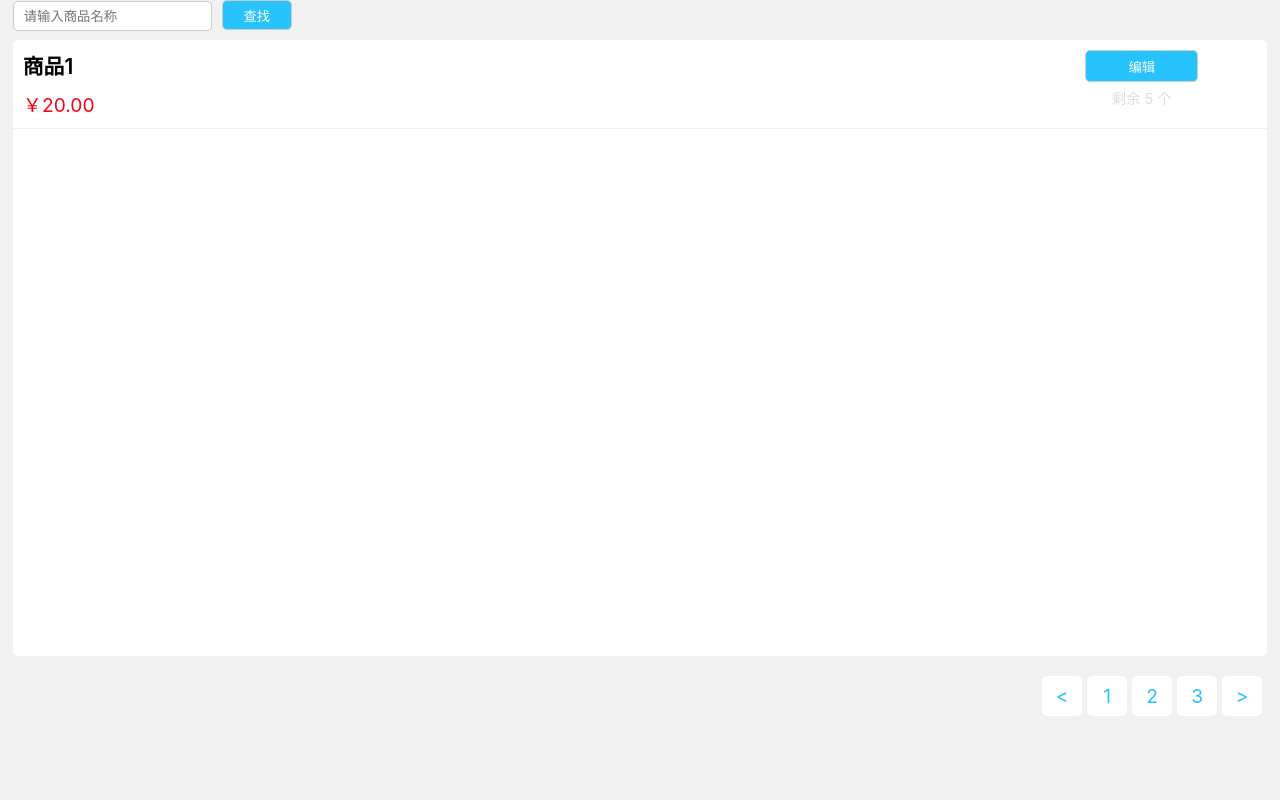
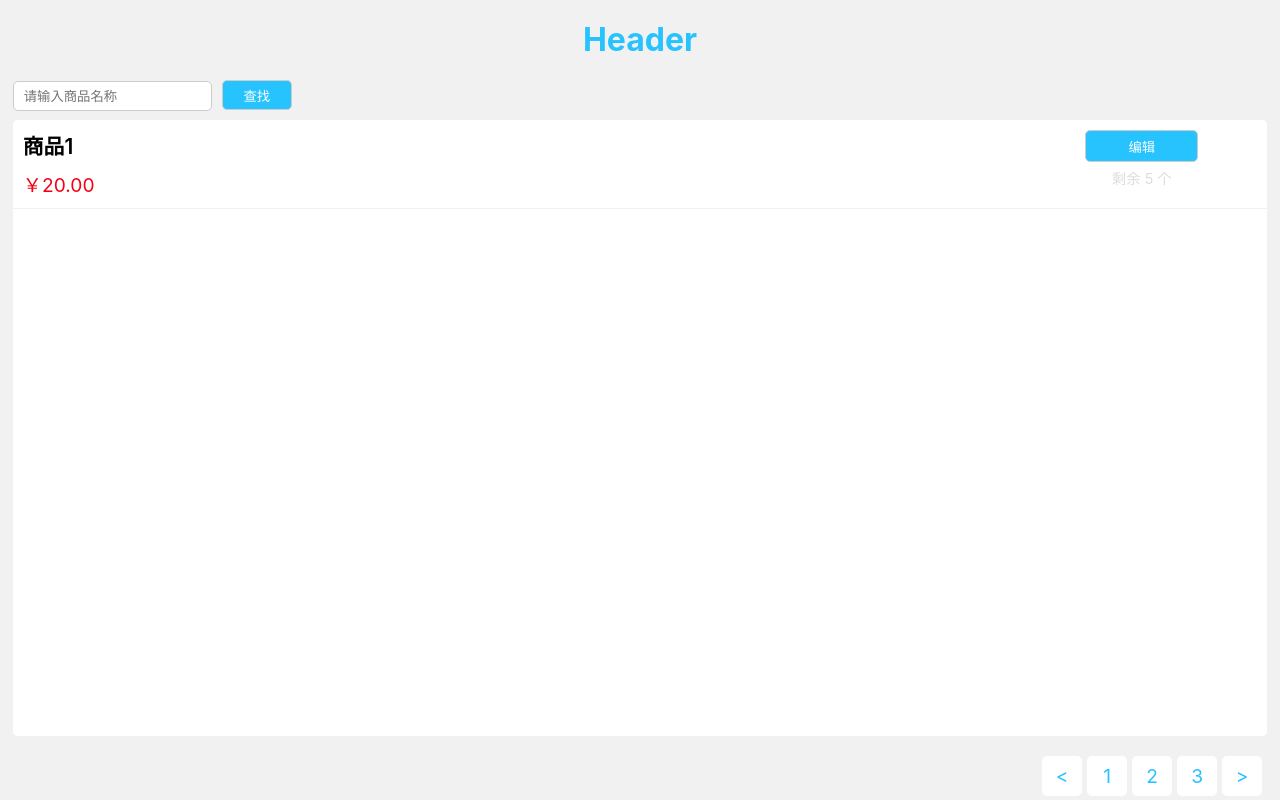
Before and after one commit to aderx/reactDemoList, a React (Create React App) app in the folder listpage/: page / in a window 1280 px wide. Built offline with nearby package versions, Linux system fonts and the light colour scheme.

Commit message:
页面头部组件化

```diff
--- a/listpage/src/App.js
+++ b/listpage/src/App.js
@@ -7,7 +7,7 @@
 function App() {
   return (
     <div className="App">
-
+      <Header />
       <div className="content">
         <div className="search">
           <input type="text" placeholder="请输入商品名称"/>
--- a/listpage/src/header/header.js
+++ b/listpage/src/header/header.js
@@ -1,13 +1,24 @@
 import React,{Component} from 'react'
 
+import PropTypes from 'prop-types'
+
 class Header extends Component{
+
     render() {
         return (
             <div className="header">
-                <h1>{this.props.title ? this.props.title : Header}</h1>
+                <h1>{this.props.title}</h1>
             </div>
         )
     }
 }
 
+Header.propTypes = {
+    title:PropTypes.string
+}
+
+Header.defaultProps = {
+    title:"Header"
+}
+
 export default Header;
```
Also changed, not shown: listpage/src/content/searchData.js (added), 1 other file (tests, documents, lock files or other folders).
